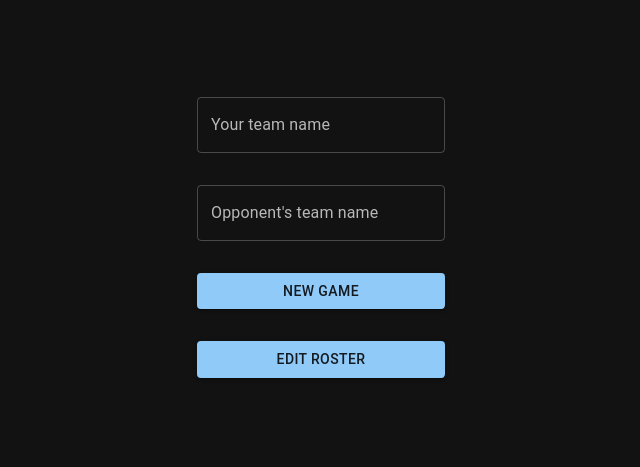
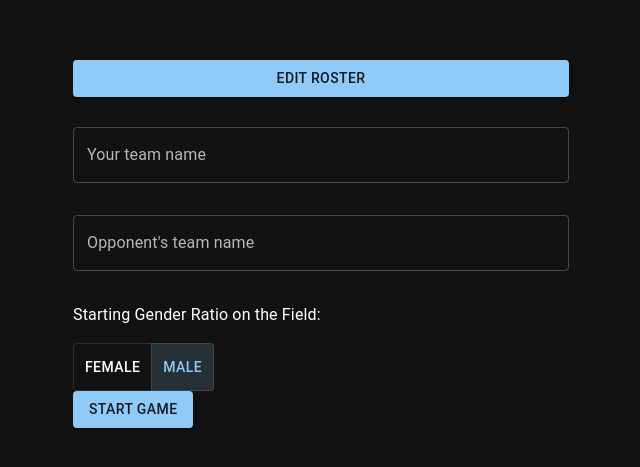
Before and after one commit to b2simms/ulty-lineup, a React (Vite) app: page / in a window 1280 px wide. Shown: the part 163-630 px from the top of the page, without its empty margins (319-959 px from the left). Built offline with nearby package versions, Linux system fonts and the light colour scheme.

Commit message:
Removing the landing page

```diff
--- a/src/App.tsx
+++ b/src/App.tsx
@@ -1,5 +1,4 @@
 import { Routes, Route, Outlet, Link } from "react-router-dom";
-import LandingPage from "./LandingPage";
 import PlayerRoster from "./PlayerRoster";
 import PlayerLineup from "./PlayerLineup";
 import { ThemeProvider, createTheme } from "@mui/material/styles";
@@ -21,9 +20,8 @@ export default function App() {
             parent route elements. See the note about <Outlet> below. */}
         <Routes>
           <Route path="/" element={<Layout />}>
-            <Route index element={<LandingPage />} />
+            <Route index path="" element={<PlayerLineup />} />
             <Route path="roster" element={<PlayerRoster />} />
-            <Route path="lineup" element={<PlayerLineup />} />
 
             {/* Using path="*"" means "match anything", so this route
                 acts like a catch-all for URLs that we don't have explicit
--- a/src/LandingPage.tsx
+++ /dev/null
@@ -1,87 +0,0 @@
-import React, { useState } from 'react';
-import { Button, Container, TextField } from '@mui/material';
-import { useNavigate } from 'react-router-dom';
-
-interface FormData {
-    userTeam: string;
-    opponentTeam: string;
-}
-
-function LandingPage() {
-    const navigate = useNavigate();
-
-    const [formData, setFormData] = useState<FormData>({
-        userTeam: '',
-        opponentTeam: '',
-    });
-
-    const handleInputChange = (event: React.ChangeEvent<HTMLInputElement>) => {
-        const { name, value } = event.target;
-        setFormData((prevData) => ({
-            ...prevData,
-            [name]: value,
-        }));
-    };
-
-    const handleNewGame = () => {
-        console.log('New game clicked!');
-        console.log('User Team:', formData.userTeam);
-        console.log('Opponent Team:', formData.opponentTeam);
-        navigate("/lineup");
-    };
-
-    return (
-        <Container sx={{
-            display: 'flex',
-            flexDirection: 'column',
-            alignItems: 'center',
-            justifyContent: 'center',
-            height: '100vh',
-        }}>
-            <TextField
-                label="Your team name"
-                name="userTeam"
-                value={formData.userTeam}
-                onChange={handleInputChange}
-                fullWidth
-                margin="normal"
-                sx={{
-                    marginBottom: '1rem',
-                }}
-            />
-            <TextField
-                label="Opponent's team name"
-                name="opponentTeam"
-                value={formData.opponentTeam}
-                onChange={handleInputChange}
-                fullWidth
-                margin="normal"
-                sx={{
-                    marginBottom: '1rem',
-                }}
-            />
-            <Button
-                variant="contained"
-                onClick={handleNewGame}
-                fullWidth
-                sx={{
-                    margin: '1rem',
-                }}
-            >
-                New game
-            </Button>
-            <Button
-                variant="contained"
-                onClick={() => navigate("/roster")}
-                fullWidth
-                sx={{
-                    margin: '1rem',
-                }}
-            >
-                Edit Roster
-            </Button>
-        </Container>
-    );
-}
-
-export default LandingPage;
--- a/src/PlayerLineup.tsx
+++ b/src/PlayerLineup.tsx
@@ -31,7 +31,7 @@ import {
   setStartingGenderRatio,
 } from './gameSlice';
 import { useAppDispatch } from './hooks';
-import { Box, Card, Container, List, ListItem, Modal, TextField, ToggleButton, ToggleButtonGroup } from '@mui/material';
+import { Card, Container, List, ListItem, Modal, TextField, ToggleButton, ToggleButtonGroup } from '@mui/material';
 import { useSelector } from 'react-redux';
 import { useNavigate } from 'react-router-dom';
 import { useState } from 'react';
@@ -197,16 +197,6 @@ const PlayerLineup: React.FC = () => {
     <div>
       <Button
         variant="contained"
-        onClick={() => navigate("/")}
-        fullWidth
-        sx={{
-          margin: '1em 0',
-        }}
-      >
-        Home
-      </Button>
-      <Button
-        variant="contained"
         onClick={() => navigate("/roster")}
         fullWidth
         sx={{
--- a/src/PlayerRoster.tsx
+++ b/src/PlayerRoster.tsx
@@ -66,16 +66,6 @@ const PlayerRoster: React.FC = () => {
           margin: '1rem 0',
         }}
       >
-        Home
-      </Button>
-      <Button
-        variant="contained"
-        onClick={() => navigate("/lineup")}
-        fullWidth
-        sx={{
-          margin: '1rem 0',
-        }}
-      >
         Back to Game
       </Button>
 
```
